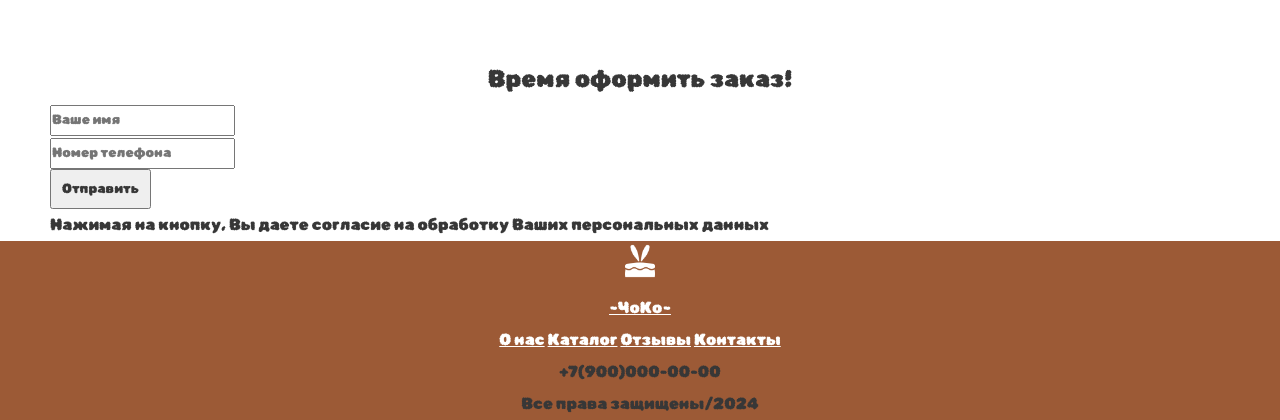
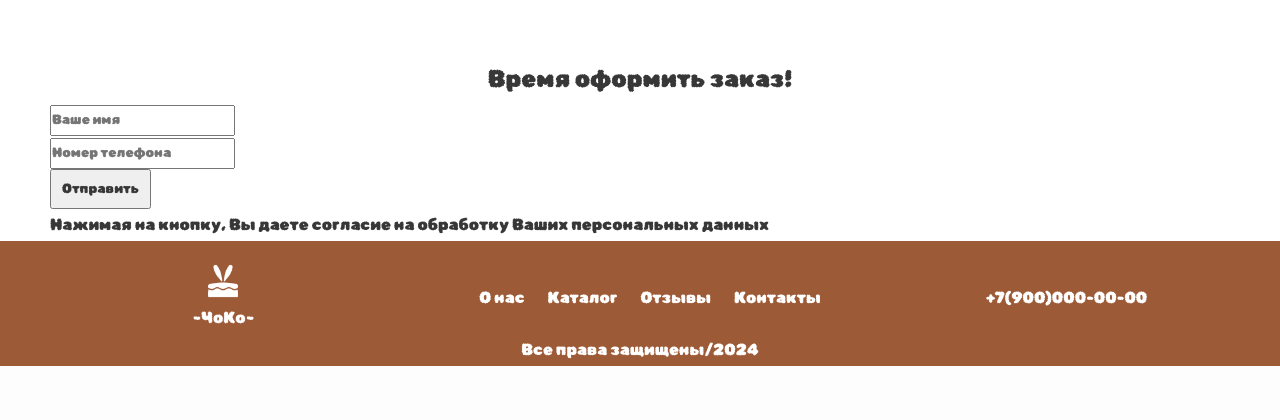
Before and after one commit to Vi-Sad/project-chocolate, a Django app: page / in a window 1280 px wide. Shown: the part 5141-5561 px from the top of the page. After the commit the page ends 5507 px from the top, so only its background shows below. Run offline with Django 4.2, Linux system fonts and the light colour scheme; data comes from the database, SQL or seed files in the repository.

Commit message:
CSS styles applied to the 'footer' template

```diff
--- a/choco/static/css/footer.css
+++ b/choco/static/css/footer.css
@@ -2,12 +2,41 @@ footer {
   background-color: rgb(156, 90, 54);
   color: white;
   text-align: center;
+  padding-top: 20px;
 }
 
 footer a {
   color: white;
 }
 
+footer a:hover {
+  color: rgb(55, 55, 55);
+}
+
+footer a:active {
+  color: rgba(235, 222, 215);
+}
+
 footer img {
   height: 40px;
+  text-align: center;
+  vertical-align: middle;
+  margin-left: 20px;
 }
+
+footer > div {
+  display: grid;
+  grid-template-columns: repeat(3, 1fr);
+  justify-items: center;
+  align-items: center;
+}
+
+footer a {
+  text-decoration: none;
+  vertical-align: middle;
+  margin-left: 20px;
+}
+
+footer p {
+  color: white;
+}
```
